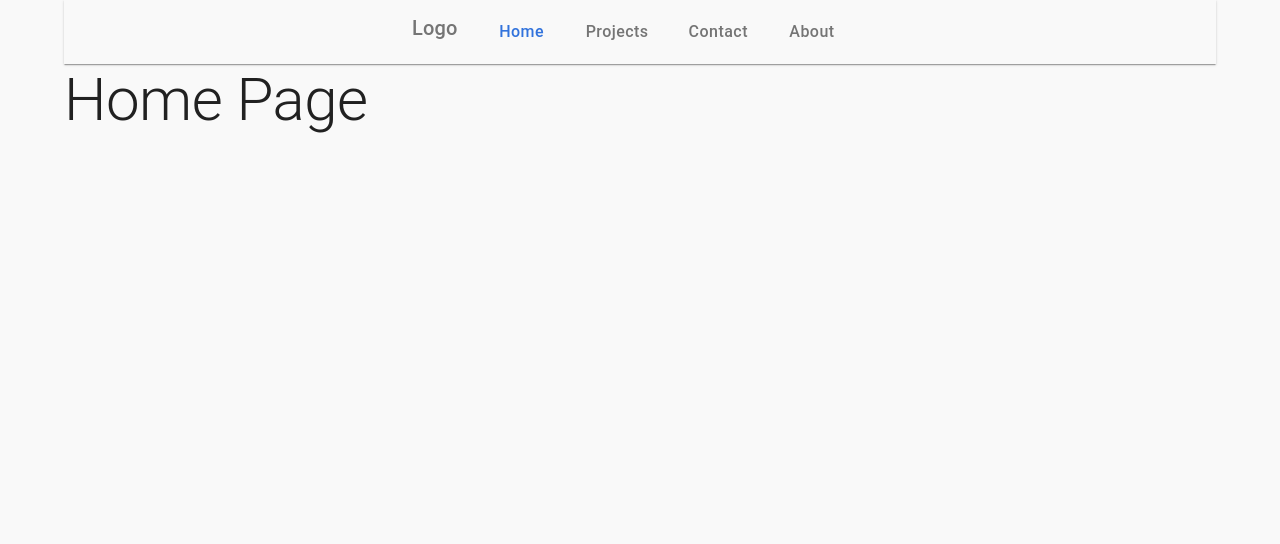
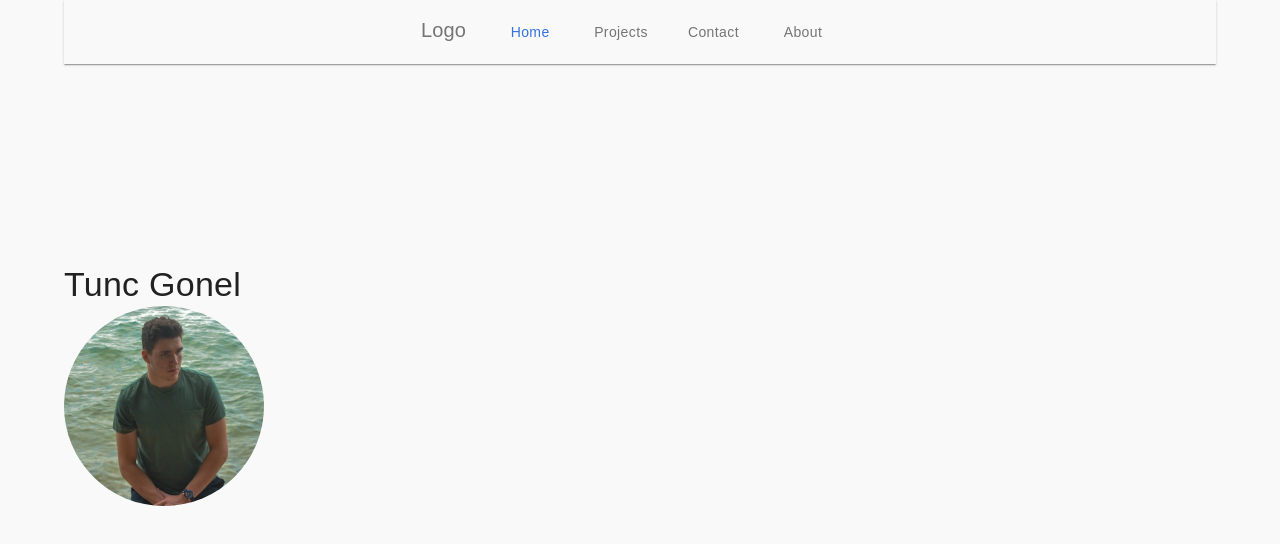
Before and after one commit to TuncG/tunc-gonel-website, a React (Create React App) app: page / in a window 1280 px wide. Shown: the top 544 px of the page. Built offline with nearby package versions, Linux system fonts and the light colour scheme.

Commit message:
minor changes to home and header component

```diff
--- a/src/components/Header.js
+++ b/src/components/Header.js
@@ -48,7 +48,7 @@ export default function Header() {
             key={page.name}
             sx={{
               "&.MuiButton-text": { color: "#3273DC" },
-              fontSize: "16px",
+              fontSize: "14px",
               mr: 3,
               color: "#757575",
               display: "block",
@@ -70,8 +70,7 @@ export default function Header() {
             key={page.name}
             sx={{
               mr: 3,
-
-              fontSize: "16px",
+              fontSize: "14px",
               color: "#757575",
               display: "block",
               textTransform: "none",
--- a/src/index.js
+++ b/src/index.js
@@ -14,6 +14,11 @@ const themeLight = createTheme({
   palette: {
     background: {
       default: "#f9f9f9",
+    },
+  },
+  typography: {
+    allVariants: {
+      fontFamily: "Arial",
     },
   },
 });
--- a/src/pages/Home.js
+++ b/src/pages/Home.js
@@ -1,11 +1,20 @@
 import Typography from "@mui/material/Typography";
 import Box from "@mui/material/Box";
 import Container from "@mui/material/Container";
+import Avatar from "@mui/material/Avatar";
+import picture from "../assets/img/tunc.jpg";
 
 export default function Home() {
   return (
     <Container maxWidth="lg">
-      <Typography variant="h2"> Home Page</Typography>
+      <Box mt={25}>
+        <Typography variant="h4"> Tunc Gonel</Typography>
+        <Avatar
+          alt="Tunc Photo"
+          src={picture}
+          sx={{ width: 200, height: 200 }}
+        />
+      </Box>
     </Container>
   );
 }
```
Also changed, not shown: src/assets/img/tunc.jpg (added).
